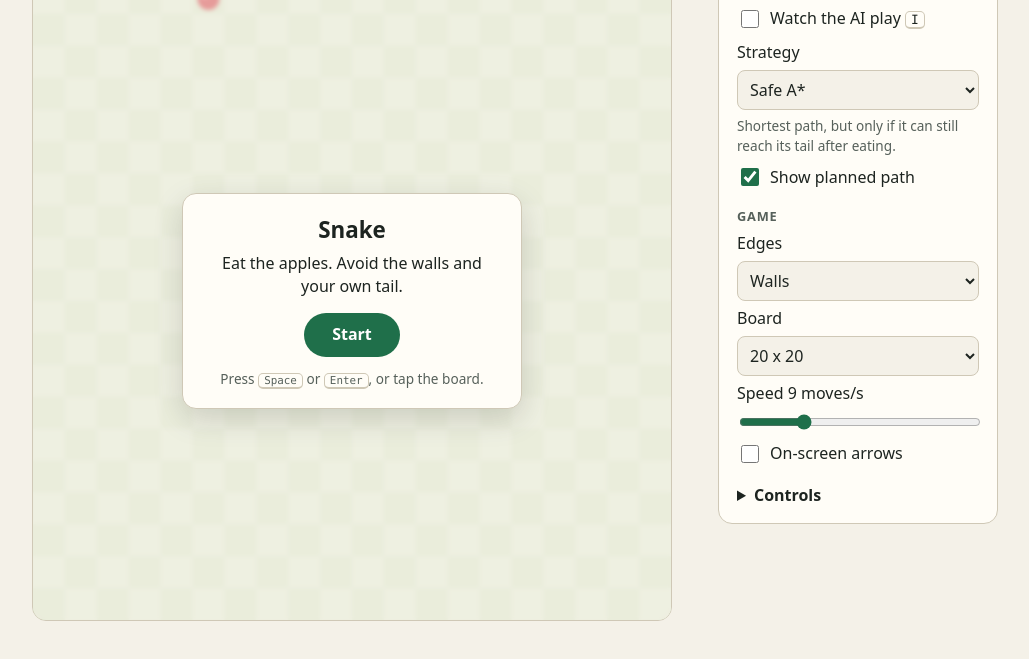
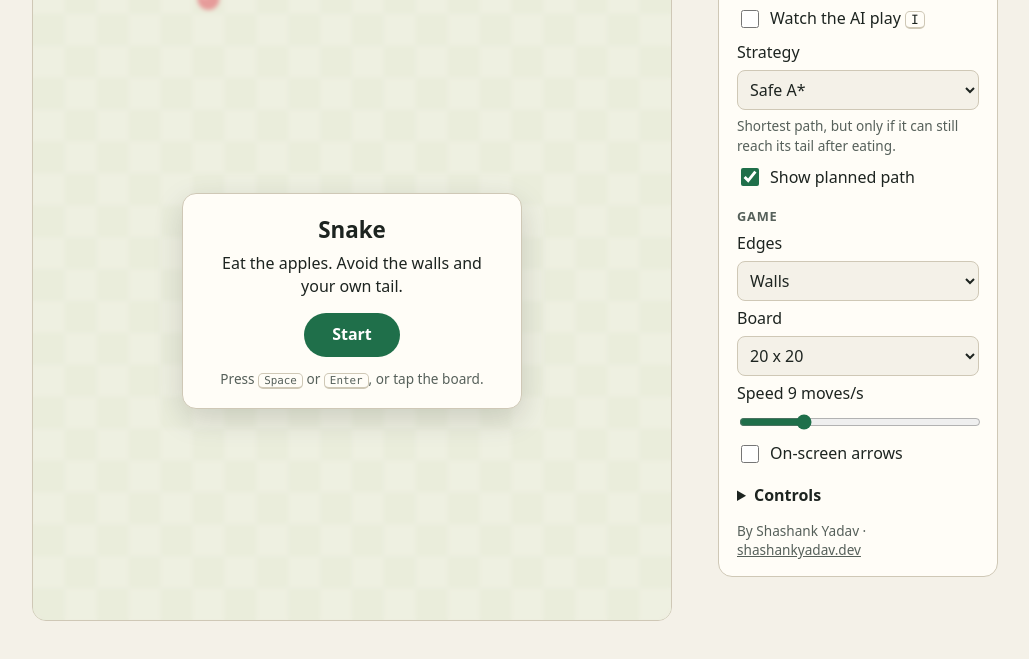
Before and after one commit to shashank11yadav/Snake-game, a website built with Vite: page index.html in a window 1280 px wide. Shown: the part 95-754 px from the top of the page, without its empty margins (138-1167 px from the left). Built offline with nearby package versions, Linux system fonts and the light colour scheme.

Commit message:
Link my portfolio site

```diff
--- a/index.html
+++ b/index.html
@@ -151,6 +151,9 @@
             <li>Swipe on the board, or use the on-screen arrows</li>
           </ul>
         </details>
+        <p class="note credit">
+          By Shashank Yadav · <a href="https://www.shashankyadav.dev/#work">shashankyadav.dev</a>
+        </p>
       </aside>
 
       <div class="sr-only" id="live" aria-live="polite" aria-atomic="true"></div>
--- a/src/styles.css
+++ b/src/styles.css
@@ -402,6 +402,14 @@ input[type='range'] {
   margin: 0;
 }
 
+.credit {
+  margin-top: 14px;
+}
+
+.credit a {
+  color: inherit;
+}
+
 .help summary {
   cursor: pointer;
   font-weight: 600;
--- a/src/ui/controls.ts
+++ b/src/ui/controls.ts
@@ -8,12 +8,13 @@ export interface ControlHandlers {
   onTap(): void;
 }
 
-/** Elements that need arrow keys, Space and Enter for themselves. */
+/** Elements that need arrow keys, Space and Enter for themselves. Links keep Enter. */
 function ownsKeys(target: EventTarget | null): 'all' | 'activate' | null {
   if (!(target instanceof HTMLElement)) return null;
   if (target instanceof HTMLSelectElement || target instanceof HTMLInputElement) return 'all';
   if (
     target instanceof HTMLButtonElement ||
+    target instanceof HTMLAnchorElement ||
     (target instanceof HTMLElement && target.tagName === 'SUMMARY')
   ) {
     return 'activate';
```
Also changed, not shown: README.md.
